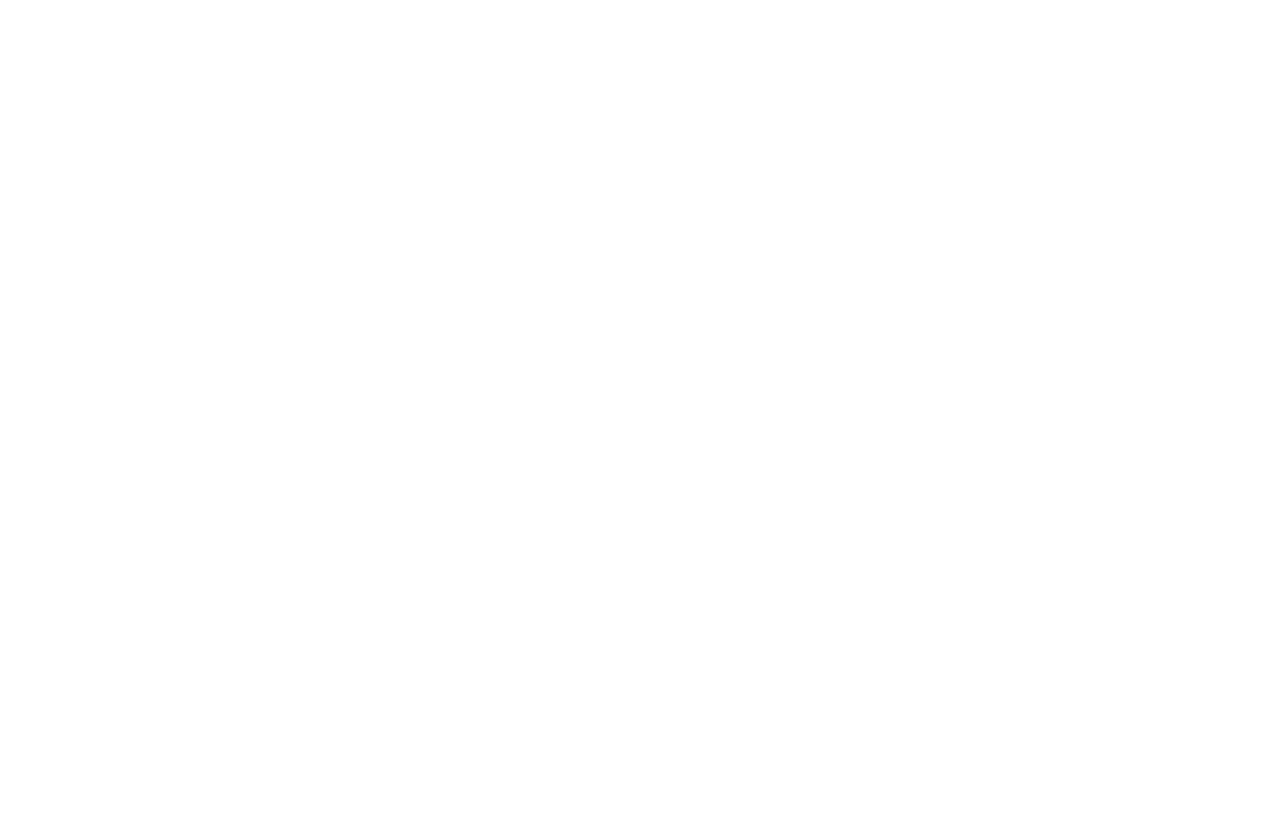
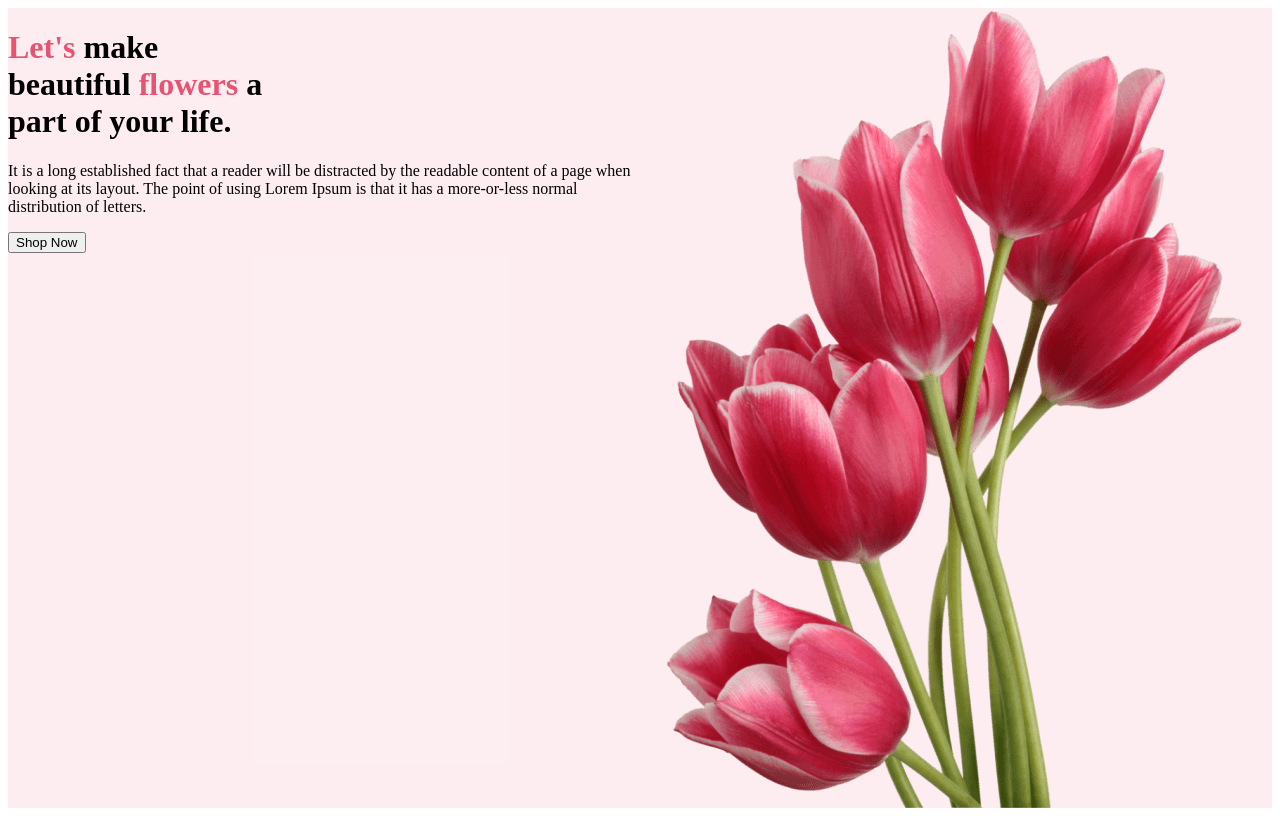
Before and after one commit to ratulmpc/Online-Flower-shop, a plain HTML site: page index.html in a window 1280 px wide. Drawn offline with Linux system fonts and the light colour scheme.

Commit message:
header added

```diff
--- a/index.html
+++ b/index.html
@@ -3,11 +3,22 @@
 <head>
     <meta charset="UTF-8">
     <meta name="viewport" content="width=device-width, initial-scale=1.0">
-    <title>online flower shop</title>
+    <title>Document</title>
+    <link rel="stylesheet" href="./styles/style.css">
 </head>
 <body>
-    <header></header>
-    <main></main>
-    <footer></footer>
+    <header>
+        <nav></nav>
+        <div class="banner">
+            <div class="banner-txt">
+                <h1 class="banner-greeting"><span style="color: #E55473;">Let's</span> make <br>
+                    beautiful <span style="color: #E55473;">flowers</span> a <br>
+                    part of your life.</h1>
+                    <p>It is a long established fact that a reader will be distracted by the readable content of a page when looking at its layout. The point of using Lorem Ipsum is that it has a more-or-less normal distribution of letters.</p>
+                    <button class="btn-primary">Shop Now</button>
+                </div>
+                <img src="./Flower Asset/pngwing 10.png" alt="">
+        </div>
+    </header>
 </body>
 </html>
--- /dev/null
+++ b/styles/style.css
@@ -0,0 +1,4 @@
+.banner {
+    display: flex;
+    background: rgba(229, 84, 115, 0.10);
+}
```
